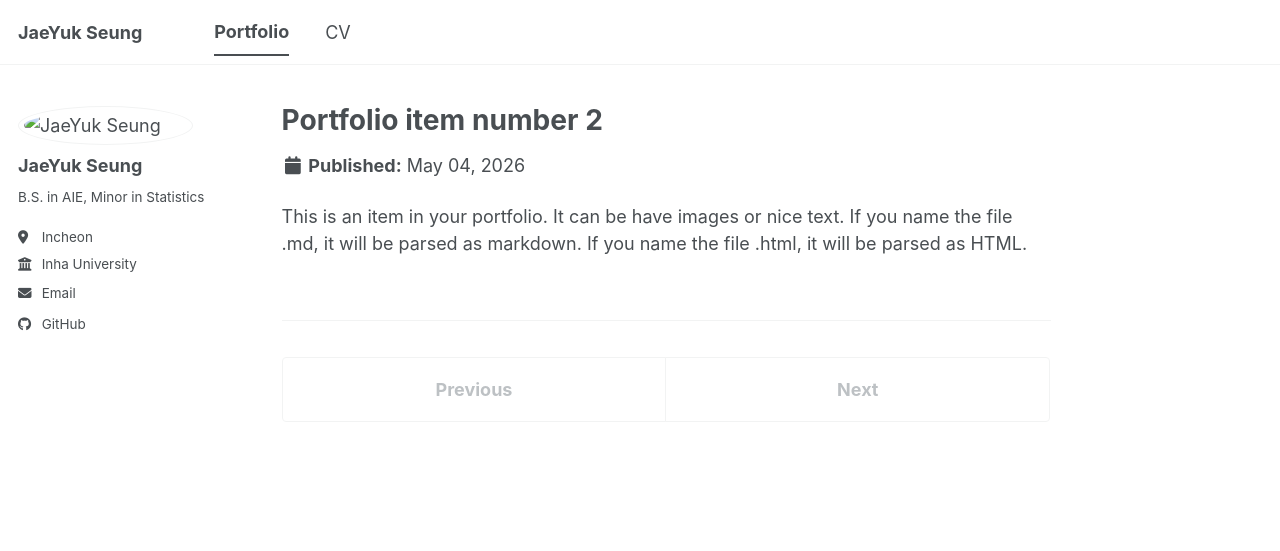
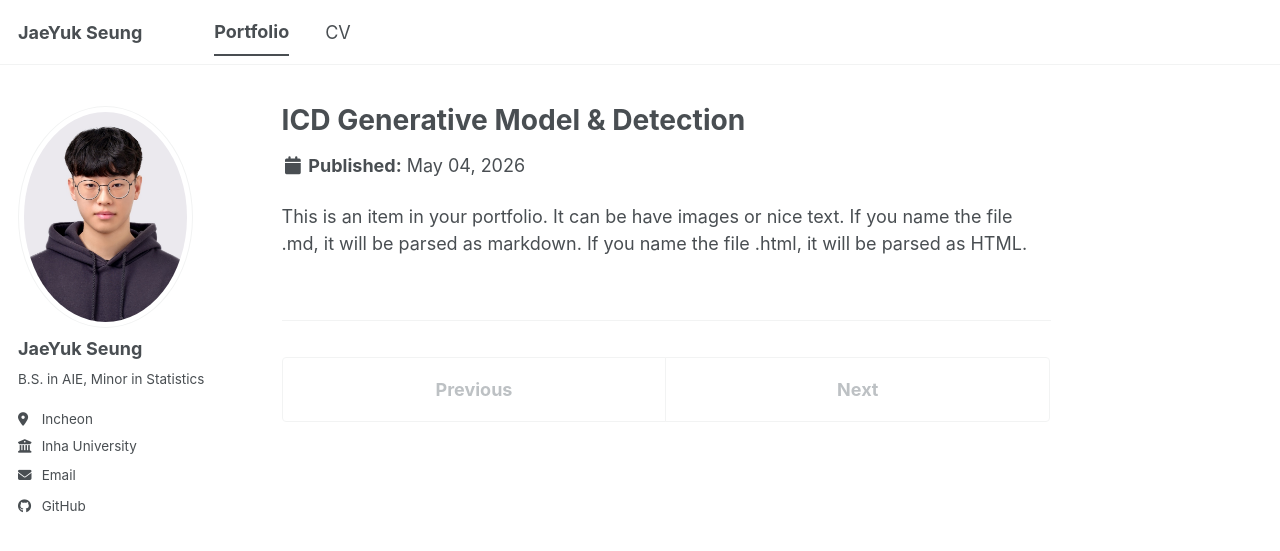
Before and after one commit to JaeWook-S/JaeWook-S.github.io, a Jekyll site: the page built from _portfolio/portfolio-2.html, in a window 1280 px wide. Shown: the top 551 px of the page. Built offline with Jekyll 4.4.1, drawn with Linux system fonts in a browser that asks for light colours.

Commit message:
fix: portfolio1

```diff
--- a/_config.yml
+++ b/_config.yml
@@ -23,7 +23,7 @@ repository               : "JaeWook-S/JaeWook-S.github.io"
 #               Additional customization can be done by editing /_includes/author-profile.html
 author:
   # Biographic information
-  avatar           : "/assets/images/my_photo.jpeg"
+  avatar           : "my_photo.jpeg"
   name             : "JaeYuk Seung"
   pronouns         : # example: "she/her"
   bio              : "B.S. in AIE, Minor in Statistics"
--- a/_data/ui-text.yml
+++ b/_data/ui-text.yml
@@ -12,7 +12,7 @@ en: &DEFAULT_EN
   ext_link_label             : "Direct Link"
   less_than                  : "less than"
   minute_read                : "minute read"
-  share_on_label             : "Share on"
+  share_on_label             :
   meta_label                 :
   tags_label                 : "Tags:"
   categories_label           : "Categories:"
--- a/_portfolio/portfolio-2.html
+++ b/_portfolio/portfolio-2.html
@@ -1,5 +1,5 @@
 ---
-title: "Portfolio item number 2"
+title: "ICD Generative Model & Detection"
 excerpt: "Short description of portfolio item number 2 <br/><img src='/images/500x300.png'>"
 collection: portfolio
 ---
```
